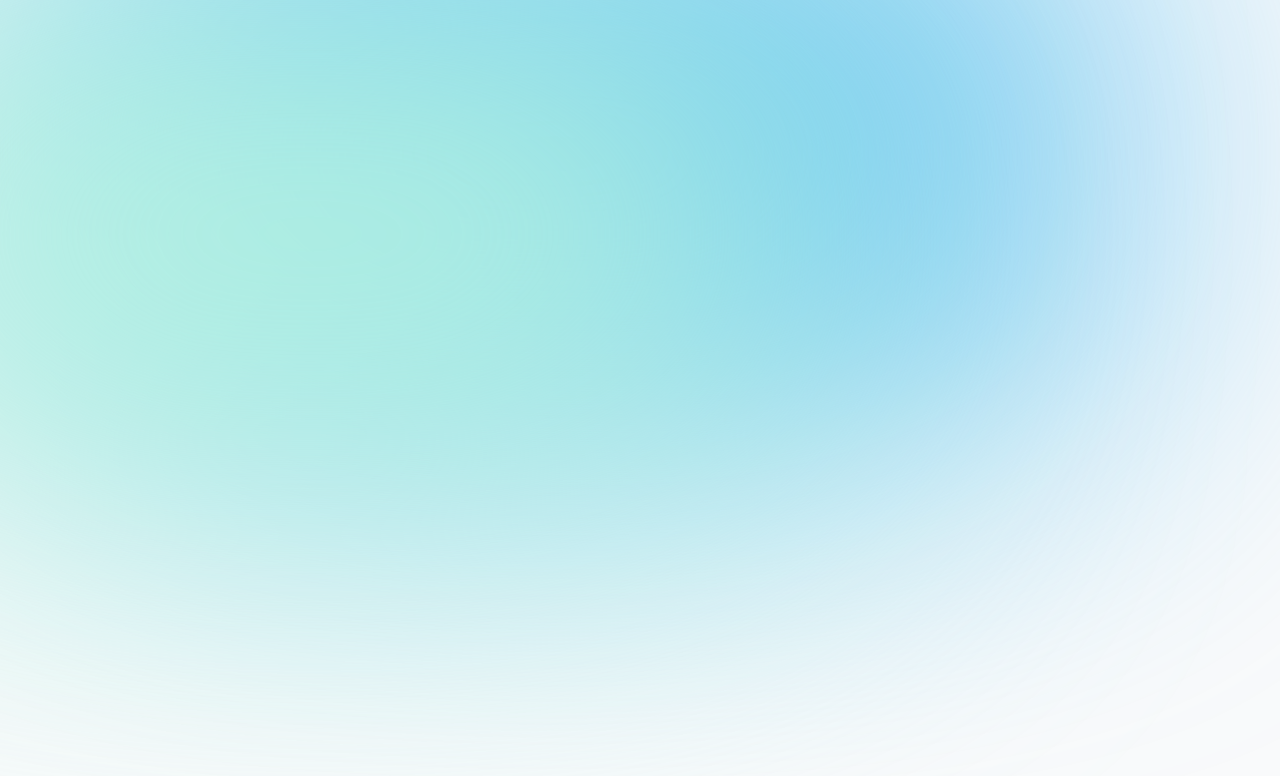
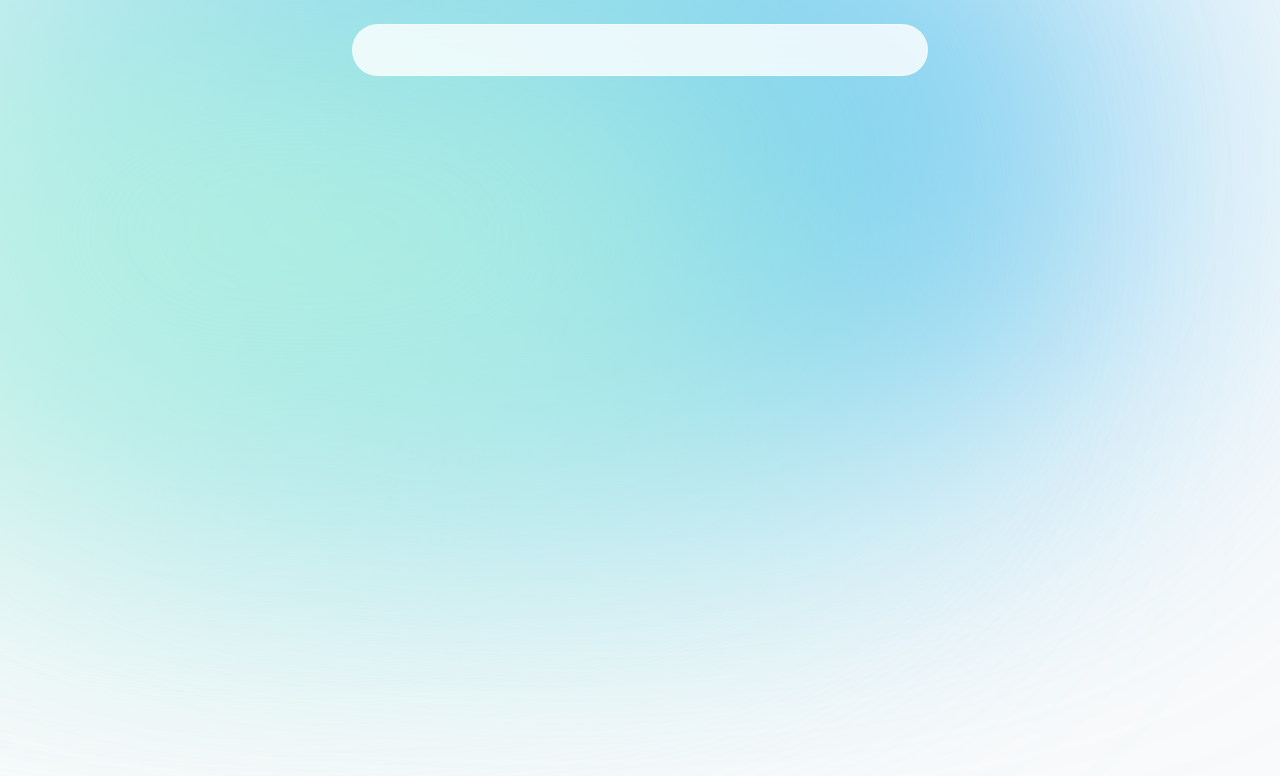
Before and after one commit to LMuchapirei/portfolio, a Next.js app: page / in a window 1280 px wide. Shown: the top 776 px of the page. Built offline with nearby package versions, Linux system fonts and the light colour scheme.

Commit message:
add the header

```diff
--- a/app/layout.tsx
+++ b/app/layout.tsx
@@ -1,3 +1,4 @@
+import Header from '@/components/header'
 import './globals.css'
 import { Inter } from 'next/font/google'
 
@@ -15,11 +16,12 @@
 }) {
   return (
     <html lang="en">
-      <body className={`${inter.className} bg-gray-50 text-gray-950 relative`}>
+      <body className={`${inter.className} bg-gray-50 text-gray-950 relative h-[5000px]`}>
       <div className='bg-[#3ab2f2] absolute top-[-6rem] right-[11rem] h-[31.25rem] -z-10  w-[31.25rem] rounded-full blur-[10rem]
         sm:w-[68.75rem]'></div>
         <div className='bg-[#baf5df] absolute top-[-1rem] left-[-35rem] h-[31.25rem] -z-10 w-[50rem] rounded-full blur-[10rem]
         sm:w-[68.75rem] md:left-[-33rem] lg:left-[-28rem] xl:left-[-15rem] 2xl:left-[-5rem]'></div>
+        <Header />
         {children}
         </body>
     </html>
```
